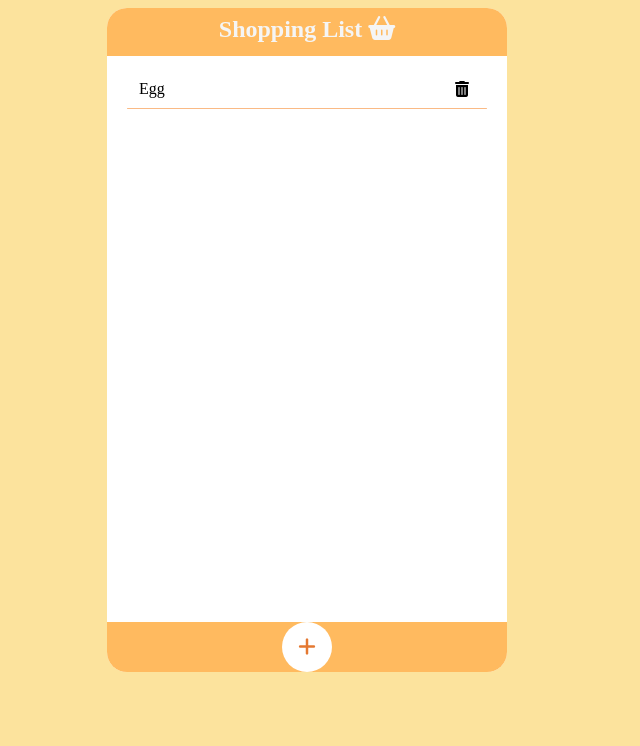
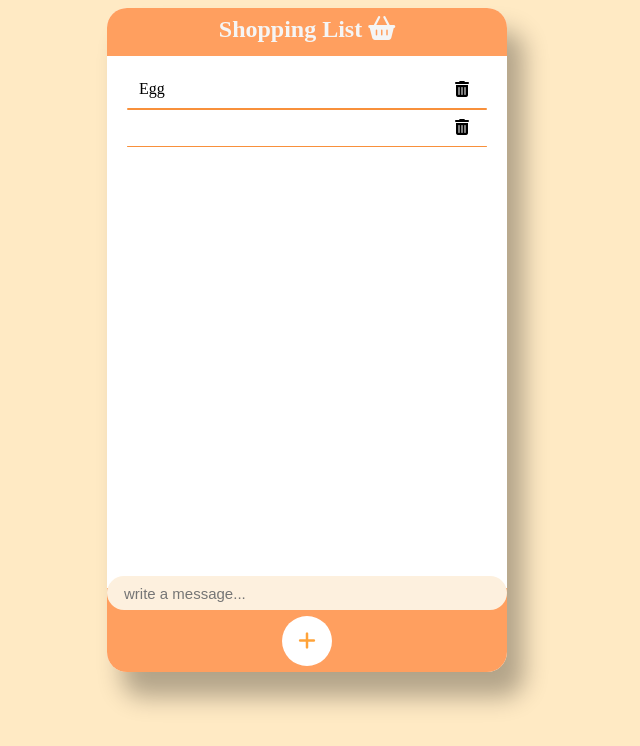
Before and after one commit to psy21680/browser101, a plain HTML site: page chapter5/index.html in a window 1280 px wide. Both pictures are taken after a click on the button 640 px from the left and 647 px from the top of the page. Shown: the whole page, without its empty margins (333-973 px from the left). Drawn offline with Linux system fonts and the light colour scheme.

Commit message:
JS까지

```diff
--- a/chapter5/index.html
+++ b/chapter5/index.html
@@ -14,19 +14,19 @@
             <i class="fas fa-shopping-basket"></i>
         </header>
         <ul class="items">
-            <li class="item_row">
+            <li class="item__row">
                 <div class="item">
-                    <span class="item_name">Egg</span>
-                    <button class="item_delete">
+                    <span class="item__name">Egg</span>
+                    <button class="item__delete">
                         <i class="fas fa-trash-alt"></i>
                     </button>
                 </div>
-                <div class="item_divider"></div>
+                <div class="item__divider"></div>
             </li>
         </ul>
         <footer class="footer">
-            <input type="text" class="footer_input">
-            <button class="footer_button">
+            <input type="text" class="footer__input" placeholder="write a message..."/>
+            <button class="footer__button">
                 <i class="fas fa-plus"></i>
             </button>
 
--- a/chapter5/main.js
+++ b/chapter5/main.js
@@ -0,0 +1,50 @@
+const items = document.querySelector('.items');
+const input = document.querySelector('.footer__input');
+const addBtn = document.querySelector('.footer__button');
+
+function onAdd(){
+    // 1. 사용자가 입력한 텍스트 받아오기
+    const text = input.value;
+    console.log(text);
+    // 2. 새로운 아이템을 만듬
+    const item = createItem(text);
+    // 3. 아이템 컨테이너 안에 추가
+    items.appendChild(item);
+    // 4. 인풋 초기화
+    input.value='';
+    input.focus();
+}
+
+function createItem(text){
+    const itemRow = document.createElement('li');
+    itemRow.setAttribute('class','item__row');
+
+    const item = document.createElement('div');
+    item.setAttribute('class','item');
+
+    const name = document.createElement('span');
+    name.setAttribute('class','item__name');
+    name.innerText = text;
+
+    const deleteBtn = document.createElement('button');
+    deleteBtn.setAttribute('class','item__delete');
+    deleteBtn.innerHTML ='<i class="fas fa-trash-alt"></i>';
+    deleteBtn.addEventListener('click' , () => {
+        items.removeChild(itemRow);
+    })
+
+    const itemDivider = document.createElement('div');
+    itemDivider.setAttribute('class','item__divider');
+
+    item.appendChild(name);
+    item.appendChild(deleteBtn);
+
+    itemRow.appendChild(item);
+    itemRow.appendChild(itemDivider);
+    return itemRow;
+
+}
+
+addBtn.addEventListener('click' , () => {
+    onAdd();
+});
--- a/chapter5/style.css
+++ b/chapter5/style.css
@@ -1,5 +1,9 @@
 * {
   box-sizing: border-box;
+}
+section {
+  -webkit-box-shadow: 16px 24px 25px 1px rgba(0, 0, 0, 0.3);
+  box-shadow: 16px 24px 25px 1px rgba(0, 0, 0, 0.3);
 }
 
 ul {
@@ -14,7 +18,7 @@ button {
 }
 
 body {
-  background-color: rgb(252, 227, 157);
+  background-color: rgb(255, 234, 196);
   text-align: center;
 }
 
@@ -29,7 +33,7 @@ body {
   height: 48px;
   padding: 8px;
   font-size: 24px;
-  background-color: rgba(255, 185, 93, 0.986);
+  background-color: rgba(255, 158, 93, 0.986);
   border-radius: 20px 20px 0 0;
   color: whitesmoke;
   font-weight: 550;
@@ -46,43 +50,48 @@ body {
   padding: 8px 32px;
 }
 
-.item_delete {
+.item__delete {
   transition: all 300ms ease-in;
   font-size: 16px;
 }
 
-.item_delete:hover {
-  color: rgb(252, 154, 63);
+.item__delete:hover {
+  color: rgb(252, 139, 63);
   transform: scale(1.1);
 }
 
-.item_divider {
+.item__divider {
   width: 90%;
-  height: 1px;
-  background-color: rgb(250, 186, 133);
+  height: 1.5px;
+  background-color: rgb(248, 144, 59);
   border-radius: 20px;
   margin: auto;
 }
 
 .footer {
-  background-color: rgba(255, 185, 93, 0.986);
+  background-color: rgba(255, 158, 93, 0.986);
   border-radius: 0 0 20px 20px;
 }
 
-.footer_input {
+.footer__input {
   width: 100%;
   height: 32px;
   border: none;
   outline: none;
   font-size: 20px;
   padding: 17px;
+  background-color: rgb(253, 240, 222);
+  border-radius: 20px;
+  transform: translateY(-12px);
+  font-size: 15px;
 }
 
-.footer_button {
+.footer__button {
   width: 50px;
   height: 50px;
   background-color: white;
   border-radius: 50%;
-  color: rgb(228, 120, 49);
+  color: rgb(255, 163, 57);
   font-size: 20px;
+  transform: translateY(-6px);
 }
```
